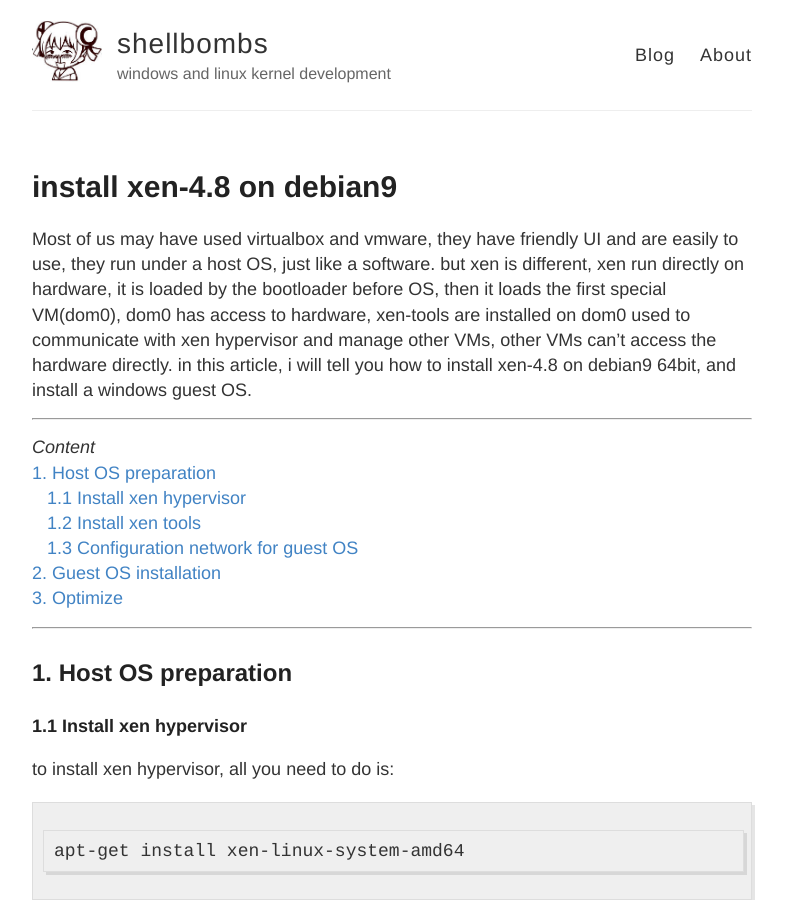
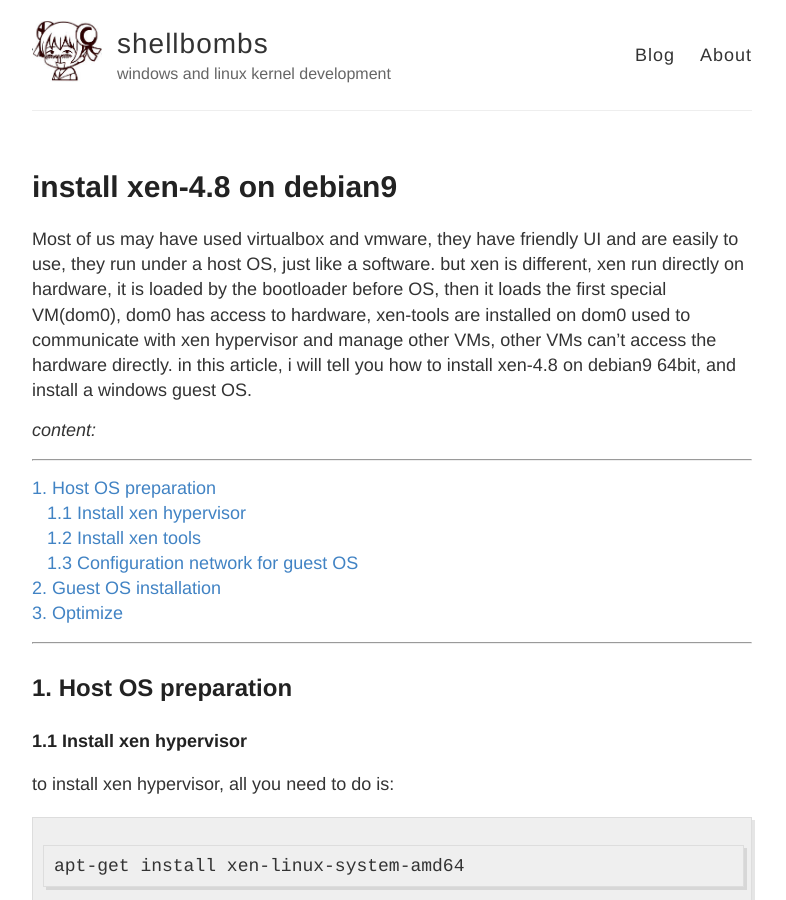
Before and after one commit to shellbombs/shellbombs.github.io, a Jekyll site: the page built from _posts/2017-8-12-install-xen.md, in a window 1280 px wide and 900 px high. Shown: the whole window, without its empty margins (248-1034 px from the left). Built offline with Jekyll 4.4.1, drawn with Linux system fonts in a browser that asks for light colours.

Commit message:
fix style issue

```diff
--- a/_posts/2017-8-12-install-xen.md
+++ b/_posts/2017-8-12-install-xen.md
@@ -5,9 +5,10 @@ title: install xen-4.8 on debian9
 
 Most of us may have used virtualbox and vmware, they have friendly UI and are easily to use, they run under a host OS, just like a software. but xen is different, xen run directly on hardware, it is loaded by the bootloader before OS, then it loads the first special VM(dom0), dom0 has access to hardware, xen-tools are installed on dom0 used to communicate with xen hypervisor and manage other VMs, other VMs can't access the hardware directly. in this article, i will tell you how to install xen-4.8 on debian9 64bit, and install a windows guest OS.
 
+*content:*
+
 --------------------------------------------------------------
 
-*Content*
 [1. Host OS preparation](#1)
 &nbsp;&nbsp;&nbsp;[1.1 Install xen hypervisor](#1.1)
 &nbsp;&nbsp;&nbsp;[1.2 Install xen tools](#1.2)
```
